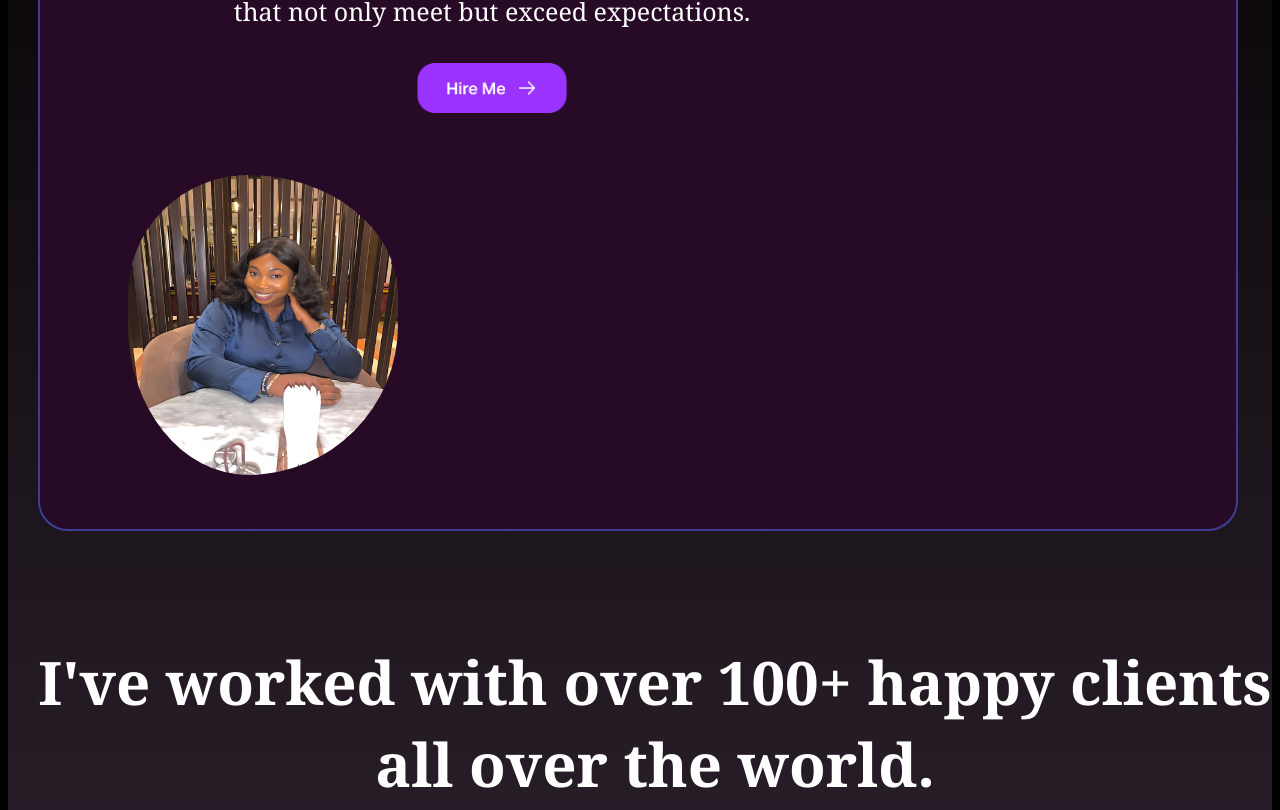
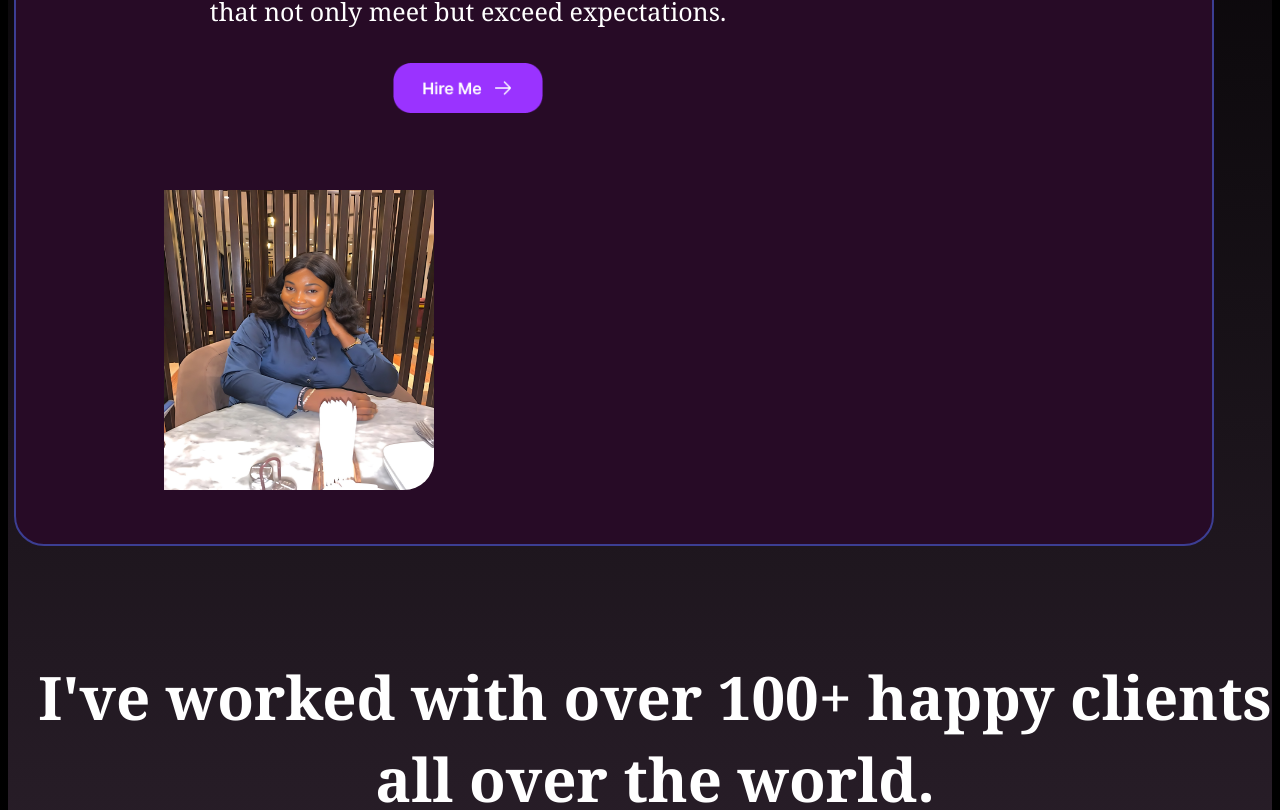
Before and after one commit to Mitch-e-ll-e/mitchelle-s-portfolio, a React (Create React App) app: page / in a window 1280 px wide. Shown: the part 587-1397 px from the top of the page. Built offline with nearby package versions, Linux system fonts and the light colour scheme.

Commit message:
Update App.css

```diff
--- a/src/App.css
+++ b/src/App.css
@@ -9,6 +9,7 @@ nav{background-color:transparent;
 color:white;
 padding:50px;
 margin:20px;
+    margin-left:6px;
 border:solid 2px  #3C3E93;
 border-radius: 30px;
 
@@ -44,7 +45,7 @@ padding:50px;
 margin:30px;
 border:solid 2px #3C3E93;
 border-radius: 30px;
-margin-left:30px;
+margin-left:6px;
 padding-left: 8px;
 padding-top:30px;
 display:flex;
@@ -72,10 +73,10 @@ p b{font-size:60px;}
 }
 .image2{width:270px;
 height:300px;
-border-radius: 500px;
+border-radius: 30px;
 margin-left:50px;
-padding-top: 30px;
-        padding-left:30px;
+padding-top: 45px;
+        padding-left:90px;
 position:relative;
 }
 button{background-color: transparent;
```
